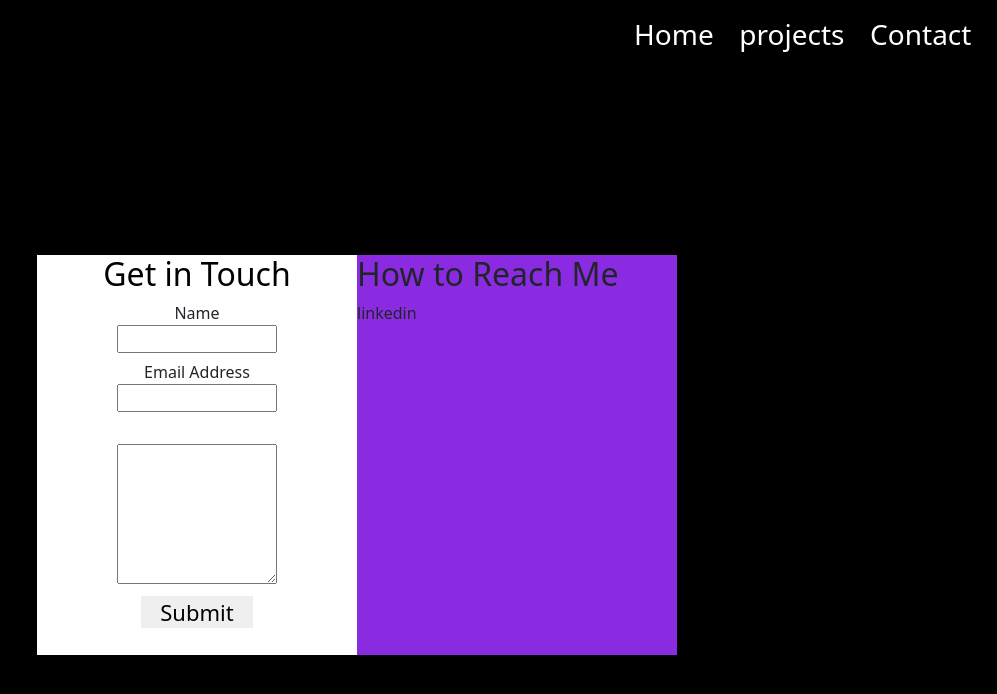
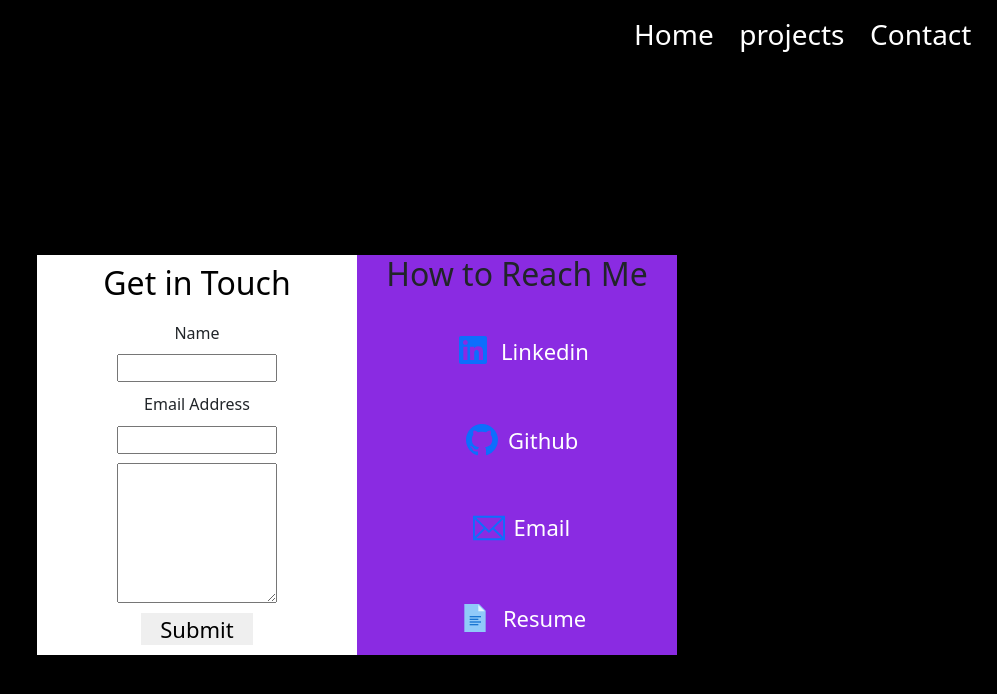
Before and after one commit to Gpsnm/react-portfolio, a React (Create React App) app in the folder react-portfolio/: page /contact in a window 1280 px wide. Shown: the top 694 px of the page, without its empty margins (283-1280 px from the left). Built offline with nearby package versions, Linux system fonts and the light colour scheme.

Commit message:
finished contact me page

```diff
--- a/react-portfolio/package.json
+++ b/react-portfolio/package.json
@@ -11,6 +11,7 @@
     "react": "^18.2.0",
     "react-bootstrap": "^2.7.2",
     "react-dom": "^18.2.0",
+    "react-icons": "^4.8.0",
     "react-router-dom": "^6.9.0",
     "react-scripts": "5.0.1",
     "web-vitals": "^2.1.4"
--- a/react-portfolio/src/components/Contact.js
+++ b/react-portfolio/src/components/Contact.js
@@ -1,6 +1,12 @@
+/* eslint-disable jsx-a11y/anchor-has-content */
 import React from 'react';
 import { useForm, ValidationError } from '@formspree/react';
 import '../css/Contact.css'
+import {FaLinkedin} from 'react-icons/fa'
+import {BsGithub} from 'react-icons/bs'
+import {TfiEmail} from 'react-icons/tfi'
+import {FcDocument} from 'react-icons/fc'
+
 
 const ContactForm = () => {
   const [state, handleSubmit] = useForm("xgebzygw");
@@ -45,7 +51,11 @@ const ContactForm = () => {
     </form>
     <div className='socials'>
       <h2>How to Reach Me</h2>
-      <div className='Linkedin'>linkedin</div>
+      <div className='Linkedin'><a target="blank" href='https://www.linkedin.com/in/adam-willetts/'> <FaLinkedin /></a><h3>Linkedin</h3></div>
+      <div className='Linkedin'><a target="blank" href='https://github.com/Gpsnm'> <BsGithub /></a><h3>Github</h3></div>
+      <div className='Linkedin'><a  href='mailto:adam-willetts@hotmail.co.uk'><TfiEmail /></a><h3>Email</h3></div>
+      <div className='Linkedin'><a target="blank" href='https://docs.google.com/document/d/1d_NJ3nVNHfQVF68cXjsFXEPOsxXVzWZoVWMfsh3ReUc/edit?usp=sharing'><FcDocument /></a><h3>Resume</h3></div>
+
 
     </div>
     </div>
--- a/react-portfolio/src/css/Contact.css
+++ b/react-portfolio/src/css/Contact.css
@@ -17,6 +17,7 @@ form{
     display: flex;
     flex-direction: column;
     align-items: center;
+    justify-content: space-evenly;
     background-color:white;
     width: 50%;
     height: 100%;
@@ -25,12 +26,6 @@ form h2{
     color:black;
 }
 
-form #name{
-    margin-bottom: 2%;
-}
-form #email{
-    margin-bottom: 10%;
-}
 form input{
     width: 50%;
 }
@@ -38,7 +33,6 @@ form input{
 form textarea{
     width: 50%;
     height: 35%;
-    margin-bottom: 4%;
 }
 
 .submit{
@@ -55,4 +49,25 @@ font-size: 22px;
     width: 50%;
     height: 100%;
     background-color: blueviolet;
+    display: flex;
+    flex-direction: column;
+    align-items: center;
+    justify-content: space-evenly;
 }
+
+.Linkedin{
+display: flex;
+align-items: center;
+margin: 20px;
+}
+
+.Linkedin h3 {
+    color: white;
+    font-size: 22px;
+    margin-left: 10%;
+    margin-top: 14%;
+}
+
+.Linkedin a {
+    font-size: 32px;
+}
```
Also changed, not shown: 1 other file (tests, documents, lock files or other folders).
